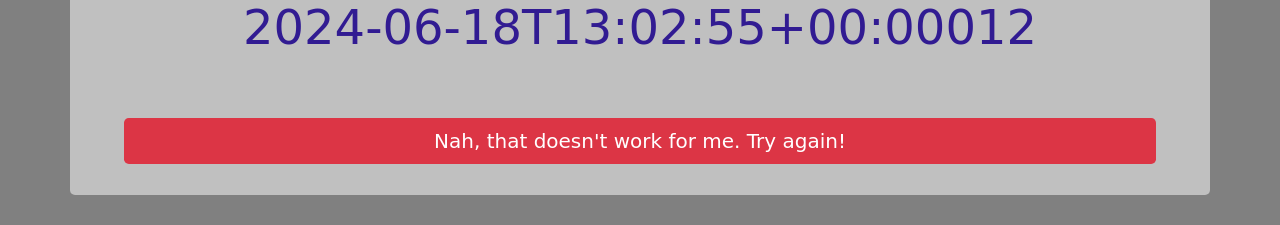
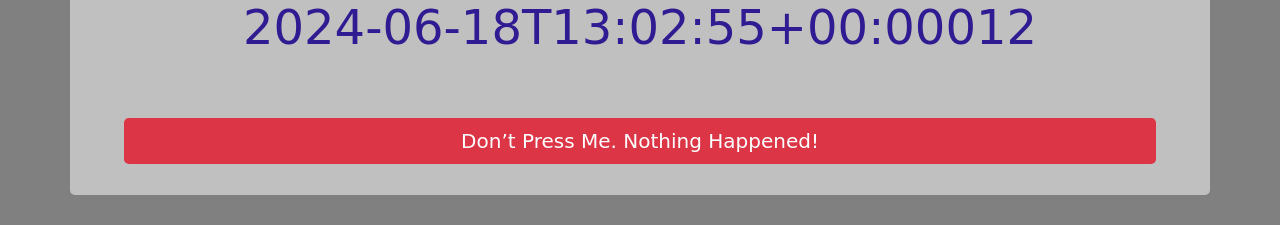
Before and after one commit to Chw41/Individual-CTF-Topic, a PHP site: page / in a window 1280 px wide. Shown: the part 1079-1304 px from the top of the page. Run offline with PHP 8.4, Linux system fonts and the light colour scheme; some web fonts are replaced.

Commit message:
Update index.php

```diff
--- a/BabyShell/challenge/views/index.php
+++ b/BabyShell/challenge/views/index.php
@@ -27,7 +27,7 @@
   <br>
   <span id='time'> <?= $time ?></span>
   <div class='form-group'>
-    <a href='?format=chw' class='btn-lg btn-danger btn-block text-center'>Nah, that doesn't work for me. Try again!</a>
+    <a href='?format=chw' class='btn-lg btn-danger btn-block text-center'>Don’t Press Me. Nothing Happened!</a>
   </div>
 </div>
 </body>
```
